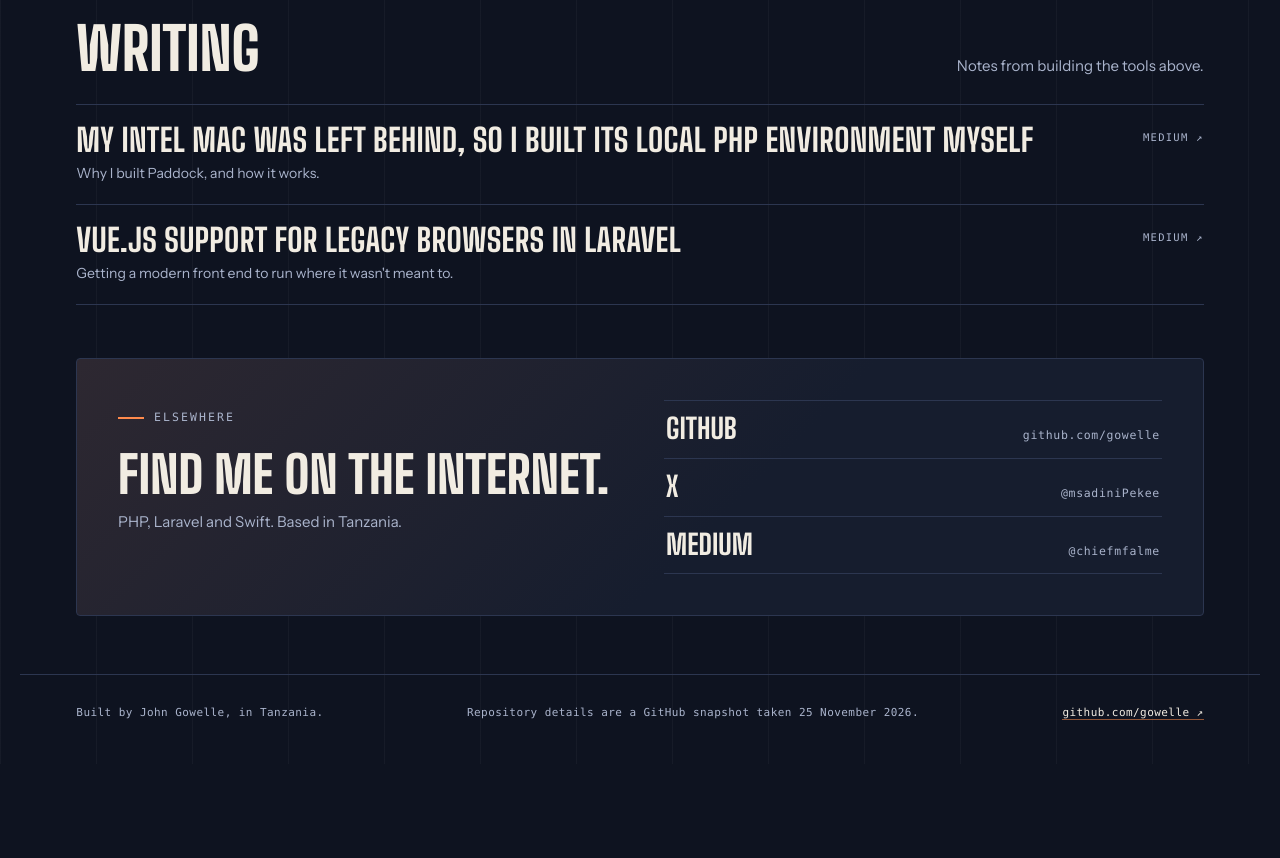
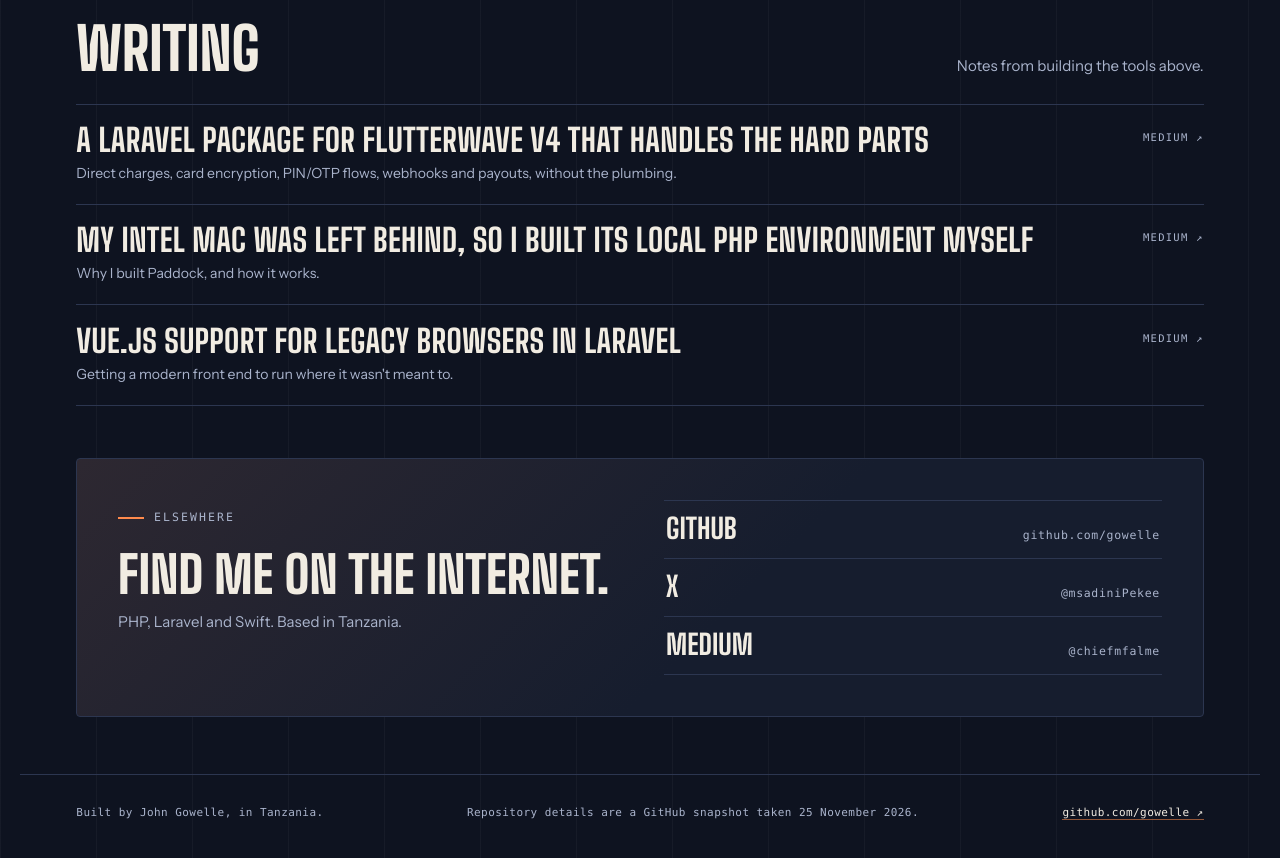
Before and after one commit to gowelle/portfolio, a plain HTML site: page web/index.html in a window 1280 px wide. Shown: the part 3460-4318 px from the top of the page. Before the commit the page ends 4224 px from the top, so only its background shows below. Drawn offline with Linux system fonts and the light colour scheme.

Commit message:
Add the Flutterwave v4 article to Writing.

```diff
--- a/web/index.html
+++ b/web/index.html
@@ -305,6 +305,13 @@
     </div>
     <ul class="writing-list">
       <li>
+        <a href="https://medium.com/@chiefmfalme/a-laravel-package-for-flutterwave-v4-that-handles-the-hard-parts-1573f30d87bb" target="_blank" rel="noopener noreferrer">
+          <span class="writing-title">A Laravel package for Flutterwave v4 that handles the hard parts</span>
+          <span class="writing-dek">Direct charges, card encryption, PIN/OTP flows, webhooks and payouts, without the plumbing.</span>
+        </a>
+        <span class="writing-source">Medium&nbsp;&#8599;</span>
+      </li>
+      <li>
         <a href="https://medium.com/@chiefmfalme/my-intel-mac-was-left-behind-so-i-built-its-local-php-environment-myself-b7d1d0c562ab" target="_blank" rel="noopener noreferrer">
           <span class="writing-title">My Intel Mac was left behind, so I built its local PHP environment myself</span>
           <span class="writing-dek">Why I built Paddock, and how it works.</span>
```
